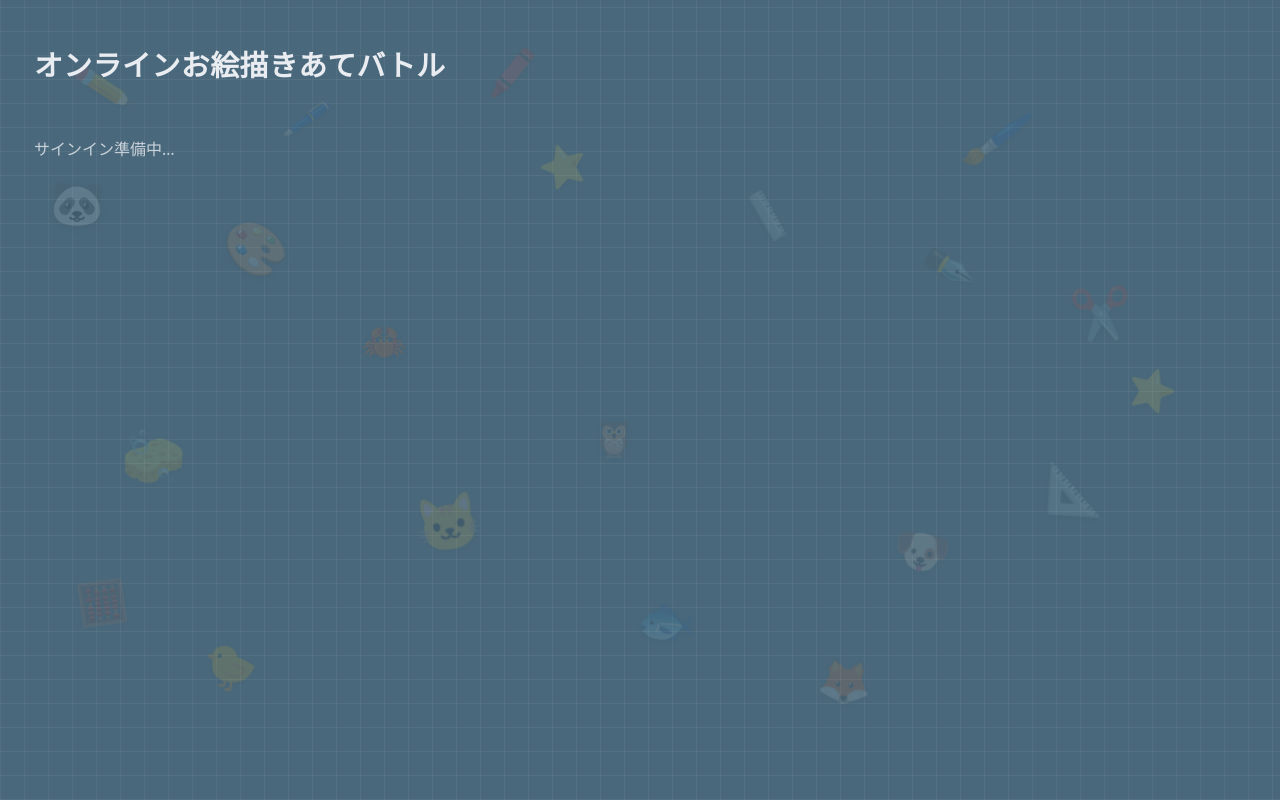
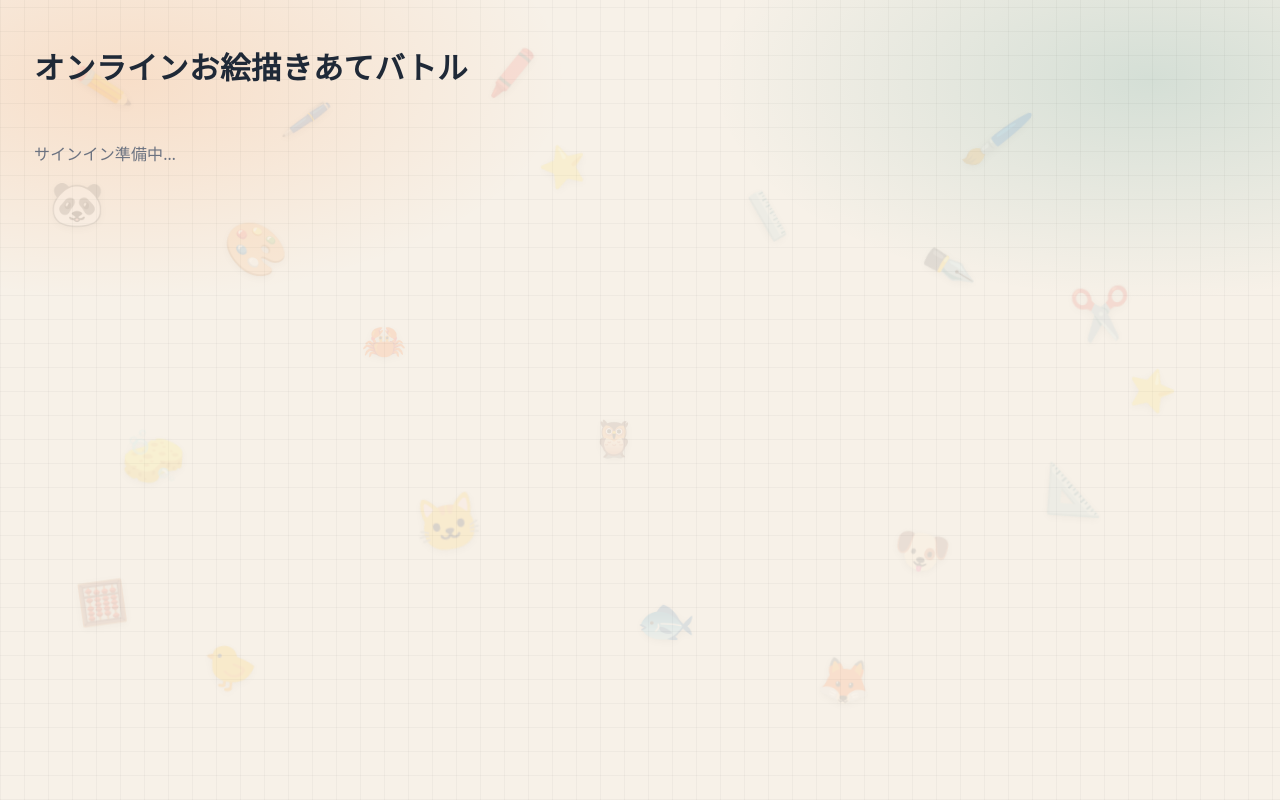
Before and after one commit to must9811/OekakiBattle, a Next.js app in the folder frontend/: page / in a window 1280 px wide. Built offline with nearby package versions, Linux system fonts and the light colour scheme; no server answers.

Commit message:
UI改善

```diff
--- a/frontend/styles/globals.css
+++ b/frontend/styles/globals.css
@@ -1,16 +1,39 @@
-:root{ color-scheme: light; --bg:#49687b; --panel:#092c4a; --accent:#0880dc; --text:#e9ecf1; --muted:#9aa4c8 }
+:root{
+  color-scheme: light;
+  --bg:#f7f1e8;
+  --bg-2:#f1dec7;
+  --bg-3:#e7f2f1;
+  --panel:#ffffff;
+  --panel-2:#fff7ed;
+  --accent:#0f766e;
+  --accent-2:#f97316;
+  --text:#1f2937;
+  --muted:#6b7280;
+  --ring:rgba(15,118,110,.35);
+}
 *{ box-sizing:border-box }
 html,body{ height:100% }
-body{ margin:0; background:var(--bg); color:var(--text); font-family: ui-sans-serif, system-ui, -apple-system, Segoe UI, Roboto, Noto Sans JP, sans-serif }
+body{
+  margin:0;
+  background:
+    radial-gradient(1200px 500px at 10% -10%, var(--bg-2), transparent 60%),
+    radial-gradient(900px 500px at 90% 0%, var(--bg-3), transparent 55%),
+    var(--bg);
+  color:var(--text);
+  font-family: "Hiragino Kaku Gothic ProN","Yu Gothic","Avenir Next","Noto Sans JP","Segoe UI",sans-serif;
+  letter-spacing:.01em;
+}
 .homeBg{
   position:relative;
   min-height:100vh;
   /* drawing-themed: soft paint blobs + subtle graph paper grid */
   background:
-    repeating-linear-gradient(0deg, rgba(255,255,255,.06) 0 1px, transparent 1px 24px),
-    repeating-linear-gradient(90deg, rgba(255,255,255,.05) 0 1px, transparent 1px 24px),
+    repeating-linear-gradient(0deg, rgba(0,0,0,.03) 0 1px, transparent 1px 24px),
+    repeating-linear-gradient(90deg, rgba(0,0,0,.03) 0 1px, transparent 1px 24px),
+    radial-gradient(800px 400px at 10% 10%, rgba(249,115,22,.15), transparent 55%),
+    radial-gradient(800px 400px at 90% 10%, rgba(15,118,110,.15), transparent 55%),
     var(--bg);
-  background-blend-mode: screen, screen, screen, screen, normal, normal, normal;
+  background-blend-mode: multiply, multiply, normal, normal, normal;
 }
 .homeBg .container{ position:relative; z-index:2 }
 .doodles{ position:absolute; inset:0; z-index:1; pointer-events:none }
@@ -23,24 +46,73 @@ body{ margin:0; background:var(--bg); color:var(--text); font-family: ui-sans-se
 @keyframes spin { from{ transform: translate(-50%,-50%) rotate(calc(var(--rot, 0deg) + 0deg)) }
   to{ transform: translate(-50%,-50%) rotate(calc(var(--rot, 0deg) + 360deg)) } }
 .container{ max-width:1260px; margin:0 auto; padding:24px }
-.card{ background:var(--panel); border:1px solid rgba(255,255,255,.08); border-radius:12px; padding:16px }
+.card{
+  background:var(--panel);
+  border:1px solid rgba(15,23,42,.08);
+  border-radius:16px;
+  padding:16px;
+  box-shadow: 0 10px 24px rgba(15,23,42,.08), 0 2px 6px rgba(15,23,42,.06);
+}
 .row{ display:flex; gap:12px; align-items:center; flex-wrap:wrap }
 .grid{ display:grid; gap:12px }
-.button{ background:var(--accent); color:white; border:none; border-radius:8px; padding:.6rem 1rem; cursor:pointer; font-weight:600 }
-.button.ghost{ background:transparent; border:1px solid var(--accent);  }
+.button{
+  background:linear-gradient(135deg, var(--accent), #0ea5a5);
+  color:white;
+  border:none;
+  border-radius:10px;
+  padding:.7rem 1.05rem;
+  cursor:pointer;
+  font-weight:700;
+  box-shadow: 0 8px 16px rgba(15,118,110,.25);
+  transition: transform .15s ease, box-shadow .15s ease, filter .15s ease;
+}
+.button:hover{ transform: translateY(-1px); filter: saturate(1.05) }
+.button:active{ transform: translateY(0) }
+.button.ghost{
+  background:transparent;
+  border:1px solid rgba(15,118,110,.5);
+  color:var(--accent);
+  box-shadow:none;
+}
+.button.ghost:hover{ background:rgba(15,118,110,.08) }
 .button:disabled{ opacity:.6; cursor:not-allowed }
-.input{ background:#0b1126; border:1px solid rgba(255,255,255,.12); color:var(--text); border-radius:8px; padding:.5rem .7rem }
+.input{
+  background:#ffffff;
+  border:1px solid rgba(15,23,42,.12);
+  color:var(--text);
+  border-radius:10px;
+  padding:.55rem .75rem;
+  box-shadow: inset 0 1px 0 rgba(255,255,255,.6);
+}
+.input:focus{ outline:none; border-color:var(--accent); box-shadow: 0 0 0 4px var(--ring) }
 .input.invalid{ border-color:#ff6b6b }
 .fieldError{ color:#ff6b6b; font-size:.85rem }
 .label{ display:grid; gap:6px }
 .labelHead{ display:flex; align-items:center; gap:6px }
-.helpIcon{ display:inline-flex; align-items:center; justify-content:center; width:18px; height:18px; margin-left:6px; border-radius:50%; border:1px solid rgba(255,255,255,.28); background:rgba(255,255,255,.08); color:var(--text); font-size:12px; line-height:1; cursor:help }
+.helpIcon{
+  display:inline-flex; align-items:center; justify-content:center; width:18px; height:18px; margin-left:6px;
+  border-radius:50%; border:1px solid rgba(15,23,42,.18); background:rgba(15,23,42,.04);
+  color:var(--text); font-size:12px; line-height:1; cursor:help
+}
 .hstack{ display:flex; gap:8px; align-items:center }
-.title{ font-size:1.8rem; font-weight:800; letter-spacing:.02em }
-.subtitle{ opacity:.8 }
+.title{ font-size:1.9rem; font-weight:800; letter-spacing:.02em }
+.subtitle{ color:var(--muted) }
 .panelHeader{ display:flex; justify-content:space-between; align-items:center }
-.badge{ background:rgba(255,255,255,.08); border-radius:999px; padding:.2rem .6rem; font-size:.85rem }
-.canvasWrap{ border:1px solid rgba(255,255,255,.15); border-radius:8px; overflow:hidden; background:#fff }
+.badge{
+  background:var(--panel-2);
+  border:1px solid rgba(249,115,22,.25);
+  border-radius:999px;
+  padding:.25rem .65rem;
+  font-size:.85rem;
+  color:#9a3412;
+}
+.canvasWrap{
+  border:1px solid rgba(15,23,42,.12);
+  border-radius:12px;
+  overflow:hidden;
+  background:#fff;
+  box-shadow: inset 0 1px 0 rgba(0,0,0,.04);
+}
 .timer{ font-variant-numeric: tabular-nums; font-weight:700 }
 /* Canvas tools readability */
 .canvas .label{ background:#ffffff; color:#222; padding:4px 8px; border-radius:8px; border:1px solid rgba(0,0,0,.08) }
@@ -51,7 +123,7 @@ body{ margin:0; background:var(--bg); color:var(--text); font-family: ui-sans-se
   transform: translateX(0);
   transition: transform linear var(--dur, 5s);
   white-space:nowrap; padding:.15rem .55rem; border-radius:9999px;
-  background:rgba(0,0,0,.38); color:#fff; font-weight:700; font-size:14px;
+  background:rgba(15,23,42,.7); color:#fff; font-weight:700; font-size:14px;
   text-shadow: 0 1px 2px rgba(0,0,0,.45);
 }
 /* Hide demo URL in home form */
```
Also changed, not shown: frontend/app/room/[roomName]/page.tsx (+24 -2 lines).
